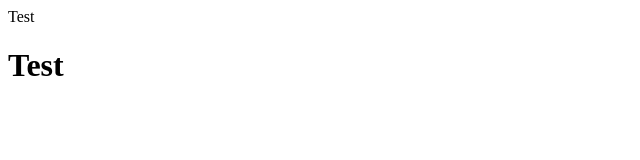
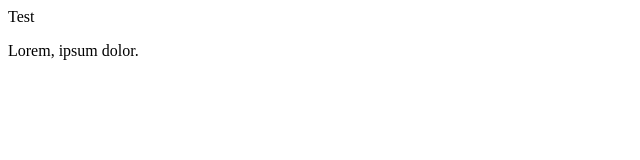
Before and after one commit to chenpetro/test, a plain HTML site: page index.html in a window 1280 px wide. Shown: the whole page, without its empty margins (0-640 px from the left). Drawn offline with Linux system fonts and the light colour scheme.

Commit message:
added text

```diff
--- a/index.html
+++ b/index.html
@@ -7,6 +7,6 @@
 </head>
 <body>
     Test
-    <h1>Test</h1>
+    <p>Lorem, ipsum dolor.</p>
 </body>
 </html>
```
